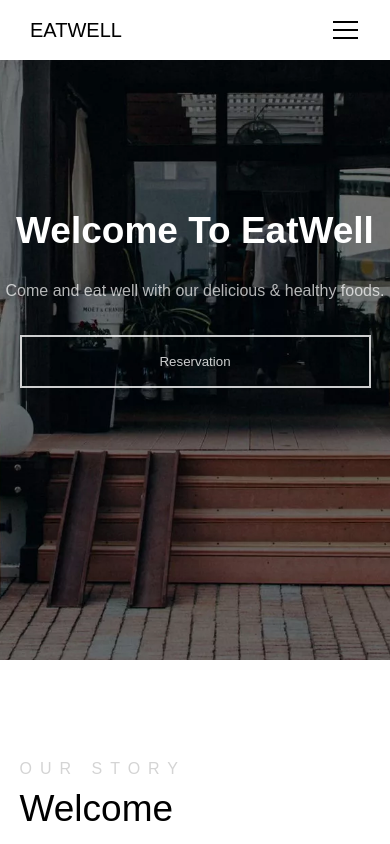
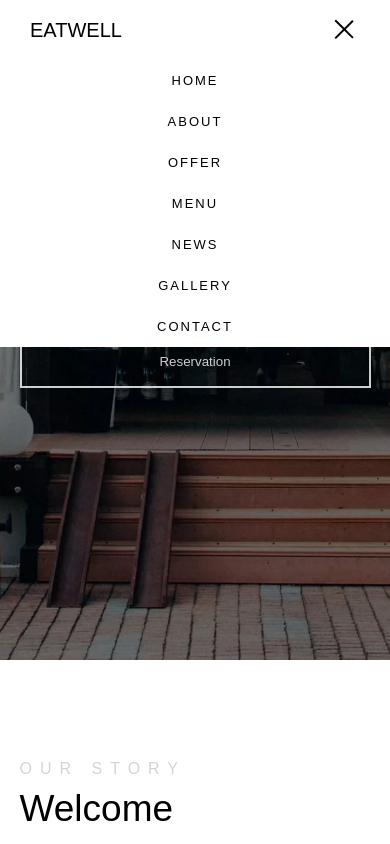
Before and after one commit to mikhailsm174/fooddy, a plain HTML site: page index.html in a window 390 px wide. Both pictures are taken after a click on the button 345 px from the left and 29 px from the top of the page. Shown: the top 844 px of the page. Drawn offline with Linux system fonts and the light colour scheme.

Commit message:
js file added

```diff
--- a/index.html
+++ b/index.html
@@ -439,6 +439,6 @@
 
 
 
-	<script src="demo.js"></script>
+	<script src="main.js"></script>
 </body>
 </html>
--- a/main.js
+++ b/main.js
@@ -0,0 +1,9 @@
+const menuButton = document.querySelector('.menu-button');
+const navList = document.querySelector('.navbar-ul');
+
+
+
+menuButton.addEventListener('click', function(){
+	menuButton.classList.toggle('active');
+	navList.classList.toggle('navbar-ul-small');
+})
--- a/style.css
+++ b/style.css
@@ -58,9 +58,7 @@ body{
 	color: #FDA403;
 	background-color: red;
 }
-/*#menu-check{
-	display: none;
-}*/
+
 .menu-button{
 	position: relative;
 	left: 90%;
@@ -97,12 +95,6 @@ body{
 	opacity: 0;
 }
 
-/*.menu-button:checked ~ .navbar-ul{
-		top: 100%;
-		opacity: 1;
-		visibility: visible;
-	}*/
-
 /*==========================================*/
 
 @media (max-width: 960px){
@@ -111,9 +103,11 @@ body{
 	}
 	.navbar .navbar-ul{
 		opacity: 0;
+        visibility: hidden;
 		position: absolute;
-		left: -100%;
+		top: 200px;
 		transition: transform .5s else;
+        transition: all .3s;
 	}
 
 	.navbar .navbar-ul.navbar-ul-small{
@@ -127,7 +121,6 @@ body{
 		line-height: 40px;
 		visibility: visible;
 		padding-left: 0;
-
 		position: absolute;
 		left: 0;
 	}
```
